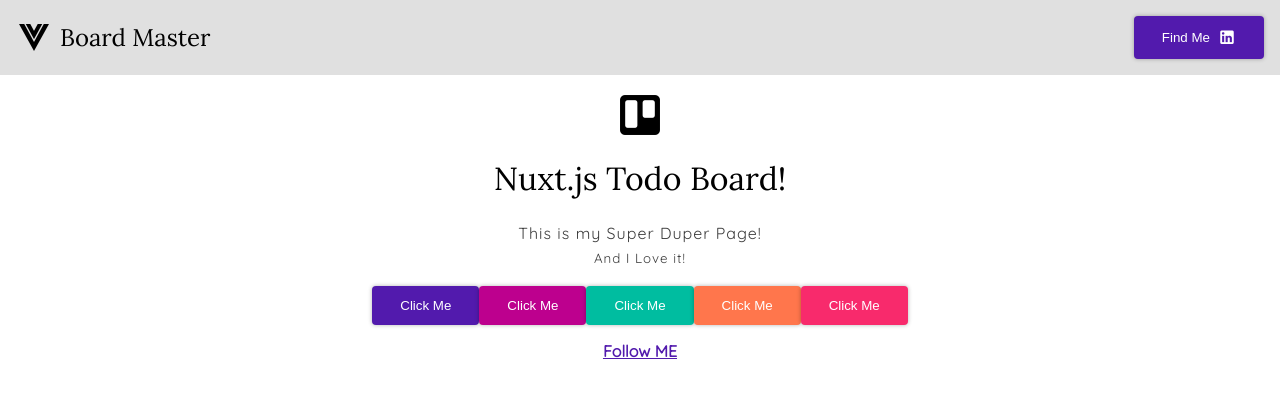
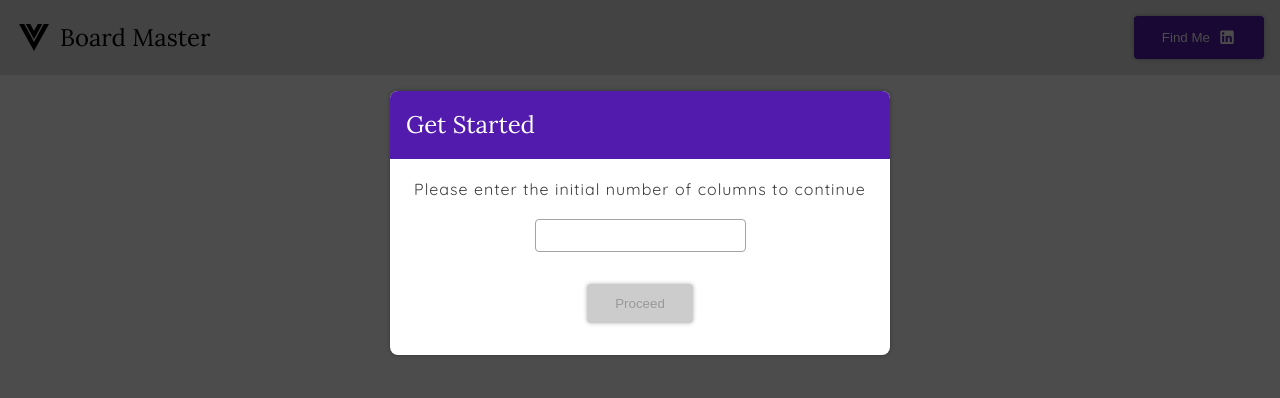
Before and after one commit to tuhinkarmakar3882/vue-trello-board-clone, a Nuxt app: page / in a window 1280 px wide. Shown: the top 398 px of the page. Built offline with nearby package versions, Linux system fonts and the light colour scheme.

Commit message:
Added Modal.vue
Signed-off-by: Tuhin Karmakar <tuhinkarmakar3882@gmail.com>

```diff
--- /dev/null
+++ b/assets/_generic.scss
@@ -0,0 +1,43 @@
+.primary {
+  color: var(--primary-color);
+}
+
+.primary-light {
+  color: var(--primary-color-light);
+}
+
+.secondary {
+  color: var(--secondary-color);
+}
+
+.secondary-light {
+  color: var(--secondary-color-light);
+}
+
+.danger {
+  color: var(--danger-color);
+}
+
+.danger-light {
+  color: var(--danger-color-light);
+}
+
+.warning {
+  color: var(--warning-color);
+}
+
+.warning-light {
+  color: var(--warning-color-light);
+}
+
+.success {
+  color: var(--success-color);
+}
+
+.success-light {
+  color: var(--success-color-light);
+}
+
+.muted {
+  color: hsl(0, 0%, 32%);
+}
--- a/assets/defaults.scss
+++ b/assets/defaults.scss
@@ -3,6 +3,11 @@
   padding: 0;
   box-sizing: border-box;
   transition: all 200ms ease-in-out;
+  -webkit-tap-highlight-color: transparent;
+
+  @media (prefers-reduced-motion) {
+    transition: unset !important;
+  }
 }
 
 html, body {
@@ -55,3 +60,11 @@ button {
     transform: scale(0.99);
   }
 }
+
+input {
+  display: inline-block;
+  padding: var(--spacing-micro) var(--spacing-standard);
+  border: 1px solid hsl(0, 0%, 64%);
+  border-radius: var(--spacing-nano);
+  margin: 1rem 0;
+}
--- /dev/null
+++ b/components/Modal.vue
@@ -0,0 +1,53 @@
+<template>
+  <div class="modal-component">
+    <header>
+      <slot name="header">Modal Title</slot>
+      <i v-if="hideCloseButton" class="mdi mdi-close mdi-24px" />
+    </header>
+
+    <main>
+      <slot name="body"></slot>
+    </main>
+  </div>
+</template>
+
+<script>
+export default {
+  name: 'Modal',
+  props: {
+    hideCloseButton: {
+      type: Boolean,
+      required: false,
+      default: false,
+    },
+  },
+}
+</script>
+
+<style lang="scss" scoped>
+.modal-component {
+  display: grid;
+  grid-template-rows: auto 1fr;
+  width: clamp(300px, 100vw, 500px);
+  background: var(--body-background);
+  border-radius: var(--spacing-micro);
+  box-shadow: 0 0 4px hsla(0, 0%, 0%, 0.3), 0 0 0 100vh hsla(0, 0%, 0%, 0.7);
+  z-index: 1;
+
+  header {
+    border-radius: var(--spacing-micro) var(--spacing-micro) 0 0;
+    padding: 0 var(--spacing-standard);
+    display: flex;
+    justify-content: space-between;
+    align-items: center;
+    background: var(--primary-color);
+    * {
+      color: white;
+    }
+  }
+
+  main {
+    padding: var(--spacing-standard);
+  }
+}
+</style>
--- a/pages/index.vue
+++ b/pages/index.vue
@@ -1,27 +1,51 @@
 <template>
   <div class="index-page">
-    <i class="mdi mdi-trello mdi-48px" />
-    <h1>Nuxt.js Todo Board!</h1>
-    <p>This is my Super Duper Page!</p>
-    <small>And I Love it!</small>
-    <section>
-      <button class="primary-button">Click Me</button>
-      <button class="secondary-button">Click Me</button>
-      <button class="success-button">Click Me</button>
-      <button class="warning-button">Click Me</button>
-      <button class="danger-button">Click Me</button>
-    </section>
-    <a href="">Follow ME</a>
+    <Modal>
+      <template #header>
+        <h2>Get Started</h2>
+      </template>
+
+      <template #body>
+        <section class="modal-body">
+          <p>Please enter the initial number of columns to continue</p>
+          <input v-model="columnSize" type="number" />
+          <button
+            :disabled="!columnSize"
+            :class="columnSize && 'primary-button'"
+          >
+            Proceed
+          </button>
+        </section>
+      </template>
+    </Modal>
   </div>
 </template>
 
 <script>
-export default {}
+import Modal from '~/components/Modal'
+
+export default {
+  components: {
+    Modal,
+  },
+  data() {
+    return {
+      columnSize: null,
+    }
+  },
+}
 </script>
 
 <style lang="scss" scoped>
 .index-page {
   display: grid;
   place-items: center;
+
+  .modal-body {
+    display: flex;
+    flex-direction: column;
+    justify-content: center;
+    align-items: center;
+  }
 }
 </style>
--- a/styles/main.scss
+++ b/styles/main.scss
@@ -1,3 +1,4 @@
 @import "assets/variables";
 @import "assets/defaults";
 @import "assets/buttons";
+@import "assets/generic";
```
